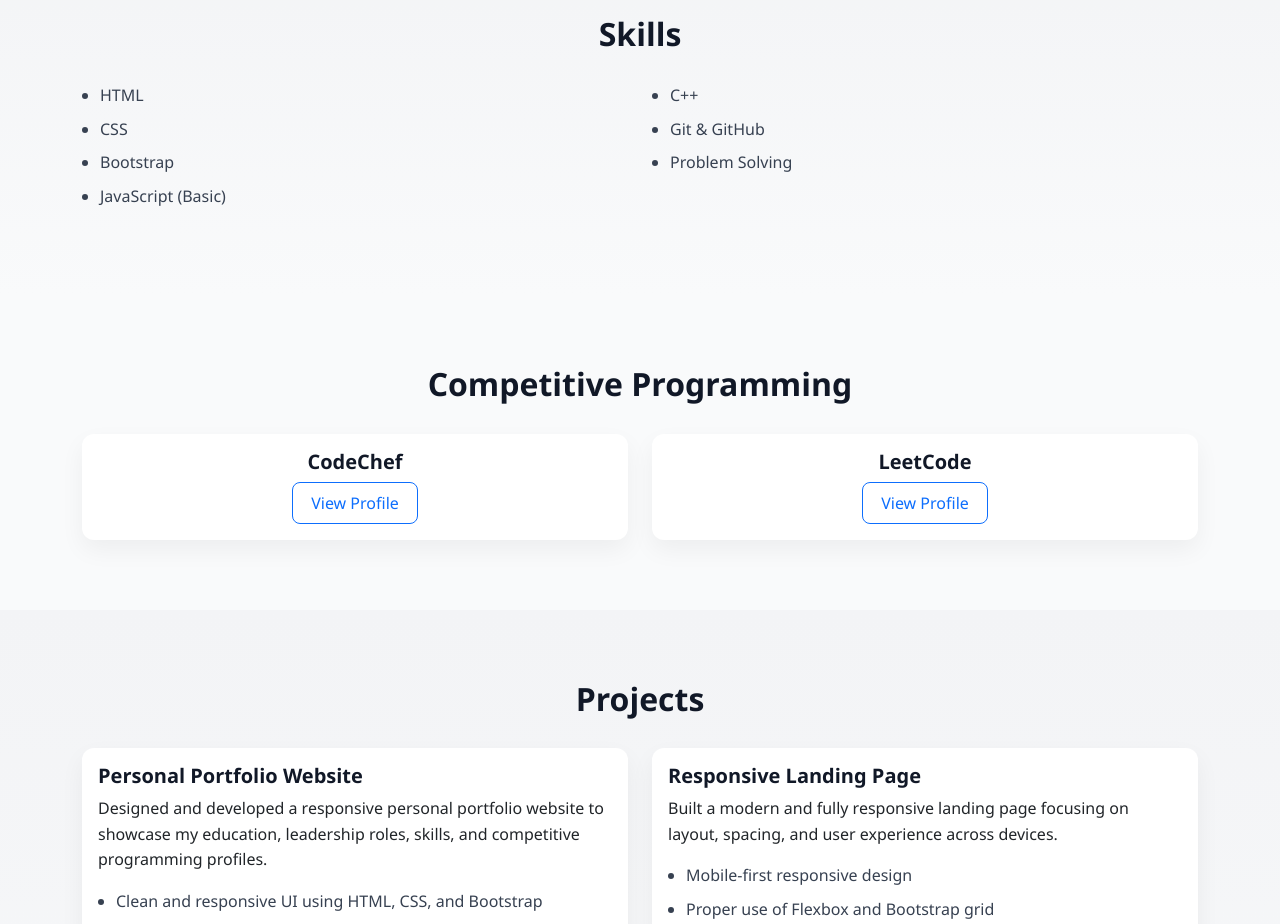
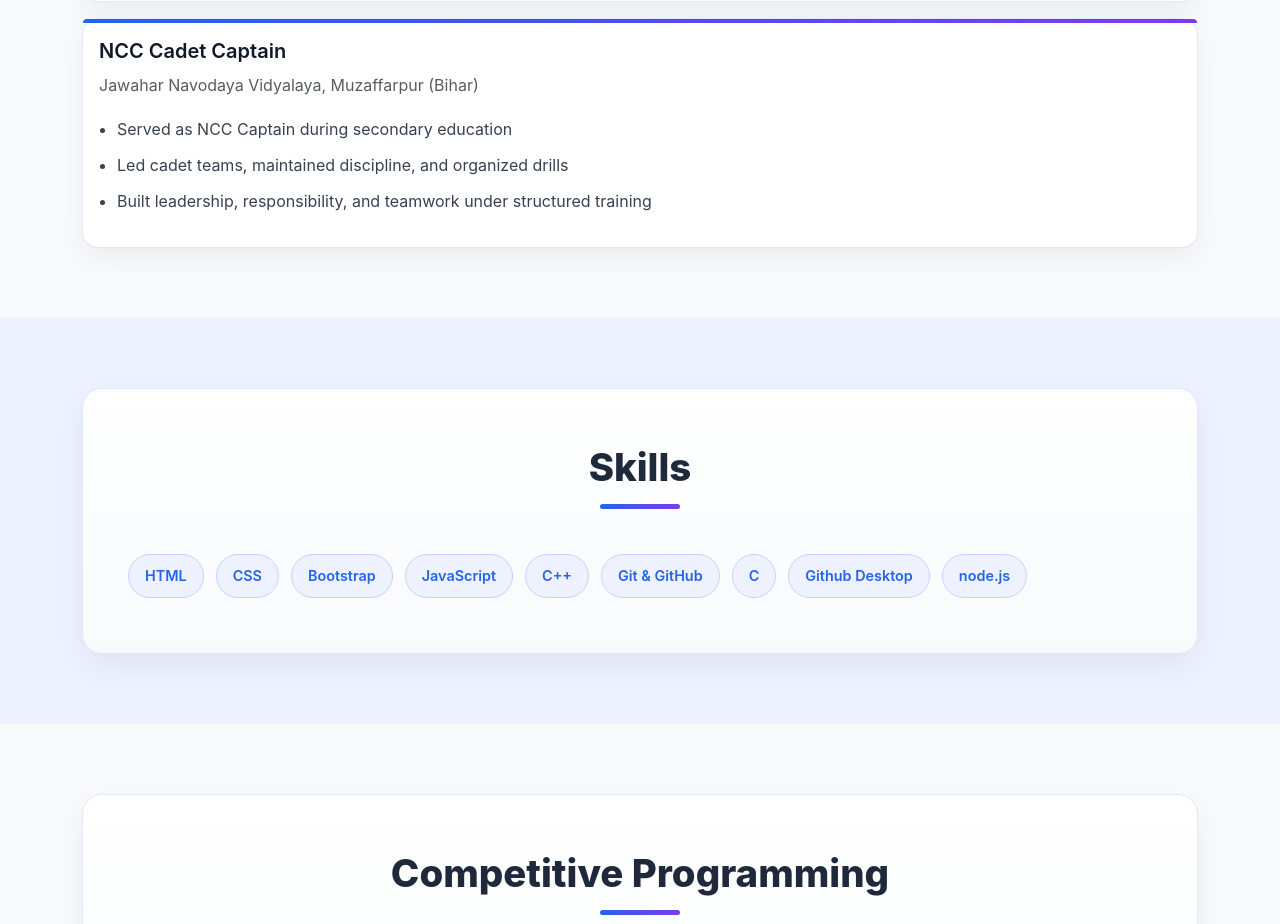
Before and after one commit to ashokkaji26/personal-portfolio, a plain HTML site: page index.html in a window 1280 px wide. Shown: the part 1876-2800 px from the top of the page. Drawn offline with nearby package versions, Linux system fonts and the light colour scheme.

Commit message:
improved UI

```diff
--- a/css/style.css
+++ b/css/style.css
@@ -1,3 +1,4 @@
+
 /* ================= GLOBAL STYLES ================= */
 * {
     margin: 0;
@@ -6,10 +7,20 @@
 }
 
 body {
-    font-family: 'Segoe UI', Tahoma, Geneva, Verdana, sans-serif;
-    background-color: #f9fafb;
-    color: #1f2933;
-    line-height: 1.6;
+    font-family: 'Inter', 'Segoe UI', sans-serif;
+    background-color: var(--bg-main);
+    color: var(--text-main);
+    line-height: 1.75;
+}
+:root {
+    --primary: #2563eb;      /* strong blue */
+    --secondary: #1e293b;    /* deep slate */
+    --accent: #7c3aed;       /* violet accent */
+    --text-main: #1f2937;
+    --text-muted: #6b7280;
+    --bg-main: #f8fafc;
+    --bg-soft: #eef2ff;
+    --bg-card: #ffffff;
 }
 
 /* ================= REUSABLE CLASSES ================= */
@@ -18,11 +29,25 @@ body {
 }
 
 .section-title {
-    font-size: 2rem;
-    font-weight: 700;
-    margin-bottom: 30px;
+    font-size: 2.4rem;
+    font-weight: 800;
     text-align: center;
-    color: #111827;
+    margin-bottom: 45px;
+    color: var(--secondary);
+    position: relative;
+}
+.section-title::after {
+    content: "";
+    display: block;
+    width: 80px;
+    height: 5px;
+    margin: 14px auto 0;
+    border-radius: 3px;
+    background: linear-gradient(
+        90deg,
+        var(--primary),
+        var(--accent)
+    );
 }
 
 .section-text {
@@ -32,24 +57,39 @@ body {
     font-size: 1.05rem;
     color: #374151;
 }
-
+.section-box {
+    background: linear-gradient(
+        180deg,
+        #ffffff 0%,
+        #f8fafc 100%
+    );
+    padding: 55px 45px;
+    border-radius: 20px;
+    border: 1px solid #e0e7ff;
+    box-shadow: 0 12px 32px rgba(0,0,0,0.06);
+}
 /* ================= HERO SECTION ================= */
 .hero-section {
-    background-color: #ffffff;
-    padding: 100px 0;
+    background: linear-gradient(
+        135deg,
+        #eef2ff 0%,
+        #ffffff 60%
+    );
+    padding: 120px 0;
     border-bottom: 1px solid #e5e7eb;
 }
 
 .hero-title {
-    font-size: 3rem;
-    font-weight: 800;
-    color: #111827;
+    font-size: 3.4rem;
+    font-weight: 900;
+    letter-spacing: -0.6px;
+    color: var(--secondary);
 }
 
 .hero-subtitle {
-    font-size: 1.2rem;
-    color: #4b5563;
-    margin: 15px 0 30px;
+    font-size: 1.25rem;
+    color: var(--text-muted);
+    margin-top: 12px;
 }
 
 .hero-buttons .btn {
@@ -57,18 +97,33 @@ body {
     padding: 10px 22px;
     font-weight: 500;
 }
-
+.hero-tagline {
+    color: var(--accent);
+    font-weight: 500;
+}
 /* ================= CARDS ================= */
 .card {
-    border: none;
-    border-radius: 12px;
-    box-shadow: 0 10px 25px rgba(0, 0, 0, 0.05);
-    transition: transform 0.3s ease, box-shadow 0.3s ease;
+    background-color: var(--bg-card);
+    border-radius: 16px;
+    border: 1px solid #e0e7ff;
+    box-shadow: 0 10px 28px rgba(0, 0, 0, 0.06);
+    transition: all 0.3s ease;
+}
+.card::before {
+    content: "";
+    display: block;
+    height: 4px;
+    background: linear-gradient(
+        90deg,
+        var(--primary),
+        var(--accent)
+    );
+    border-radius: 16px 16px 0 0;
 }
 
 .card:hover {
-    transform: translateY(-6px);
-    box-shadow: 0 15px 30px rgba(0, 0, 0, 0.08);
+    transform: translateY(-8px);
+    box-shadow: 0 18px 35px rgba(0, 0, 0, 0.08);
 }
 
 .card-title {
@@ -89,6 +144,21 @@ ul li {
 /* ================= SKILLS ================= */
 .bg-light {
     background-color: #f3f4f6 !important;
+}
+.skill-badges {
+    display: flex;
+    flex-wrap: wrap;
+    gap: 12px;
+}
+
+.skill-badges span {
+    background-color: #eef2ff;
+    color: var(--primary);
+    border: 1px solid #c7d2fe;
+    padding: 8px 16px;
+    border-radius: 999px;
+    font-size: 0.9rem;
+    font-weight: 600;
 }
 
 /* ================= COMPETITIVE PROGRAMMING ================= */
@@ -119,7 +189,10 @@ form {
     padding: 25px 0;
     border-top: 1px solid #e5e7eb;
     color: #6b7280;
-    font-size: 0.9rem;
+    font-size: 1rem;
+}
+.footer p {
+    color: var(--text-muted);
 }
 
 /* ================= RESPONSIVE ================= */
@@ -185,9 +258,48 @@ form {
 
 /* Subtle divider look */
 .bg-light {
+    background-color: var(--bg-soft) !important;
+}
+/* ================= PROJECTS ================= */
+.tech-stack {
+    margin-top: 10px;
+    color: #374151;
+    font-size: 0.95rem;
+}
+
+.card-text {
+    color: #4b5563;
+    font-size: 0.95rem;
+}
+
+.btn-sm {
+    margin-right: 8px;
+    margin-top: 6px;
+}
+
+.btn-primary {
     background: linear-gradient(
-        180deg,
-        #f3f4f6 0%,
-        #f9fafb 100%
-    ) !important;
+        90deg,
+        var(--primary),
+        var(--accent)
+    );
+    border: none;
+    color: white;
+    padding: 12px 26px;
+    font-weight: 600;
+    border-radius: 10px;
 }
+.btn-primary:hover {
+    opacity: 0.95;
+    transform: translateY(-1px);
+}
+
+.btn-outline-primary {
+    border-color: var(--primary);
+    color: var(--primary);
+}
+
+.btn-outline-primary:hover {
+    background-color: var(--primary);
+    color: white;
+}
--- a/index.html
+++ b/index.html
@@ -21,6 +21,9 @@
         <div class="container text-center">
             <h1 class="hero-title">Ashok Kaji</h1>
             <p class="hero-subtitle">Aspiring Full-Stack Developer | IIIT Lucknow</p>
+            <p class="hero-tagline">
+                Building clean, responsive, and meaningful web experiences.
+            </p>
 
             <div class="hero-buttons">
                 <a href="#" class="btn btn-primary">Download Resume</a>
@@ -34,6 +37,7 @@
     <!-- ================= ABOUT SECTION ================= -->
     <section class="section">
         <div class="container">
+            <div class="section-box">
                 <h2 class="section-title">About Me</h2>
                 <p class="section-text">
                     I am a Computer Science undergraduate at IIIT Lucknow with a strong interest in web development
@@ -41,6 +45,8 @@
                     improving my technical skills. Currently, I am preparing for internships and actively
                     practicing Data Structures and Algorithms.
                 </p>
+            </div>
+
         </div>
     </section>
 
@@ -101,23 +107,21 @@
     <!-- ================= SKILLS SECTION ================= -->
     <section class="section bg-light">
         <div class="container">
+            <div class="section-box">
                 <h2 class="section-title">Skills</h2>
 
                 <div class="row">
-                <div class="col-md-6">
-                    <ul>
-                        <li>HTML</li>
-                        <li>CSS</li>
-                        <li>Bootstrap</li>
-                        <li>JavaScript (Basic)</li>
-                    </ul>
+                    <div class="skill-badges">
+                        <span>HTML</span>
+                        <span>CSS</span>
+                        <span>Bootstrap</span>
+                        <span>JavaScript</span>
+                        <span>C++</span>
+                        <span>Git & GitHub</span>
+                        <span>C</span>
+                        <span>Github Desktop</span>
+                        <span>node.js</span>
                     </div>
-                <div class="col-md-6">
-                    <ul>
-                        <li>C++</li>
-                        <li>Git & GitHub</li>
-                        <li>Problem Solving</li>
-                    </ul>
                 </div>
             </div>
         </div>
@@ -126,6 +130,7 @@
     <!-- ================= COMPETITIVE PROGRAMMING ================= -->
     <section class="section">
         <div class="container">
+            <div class="section-box">
                 <h2 class="section-title">Competitive Programming</h2>
 
                 <div class="row">
@@ -149,6 +154,7 @@
                                     class="btn btn-outline-primary">
                                     View Profile
                                 </a>
+                            </div>
                         </div>
                     </div>
                 </div>
@@ -237,6 +243,7 @@
                             </p>
 
                             <a href="#" class="btn btn-outline-primary btn-sm">GitHub</a>
+                            <a href="#" class="btn btn-outline-secondary btn-sm">Live Demo</a>
                         </div>
                     </div>
                 </div>
@@ -248,6 +255,7 @@
     <!-- ================= CONTACT ================= -->
     <section class="section">
         <div class="container">
+            <div class="section-box">
                 <h2 class="section-title">Contact Me</h2>
 
                 <form>
@@ -263,11 +271,15 @@
                     <button type="submit" class="btn btn-primary">Send Message</button>
                 </form>
             </div>
+
+        </div>
     </section>
 
     <!-- ================= FOOTER ================= -->
     <footer class="footer text-center">
-        <p>© 2025 Ashok Kaji. All rights reserved.</p>
+        <p>
+            Designed & built by Ashok Kaji • Always learning, always improving.
+        </p>
     </footer>
 
 </body>
```
Lines whose indentation alone changed are shown as unchanged.
